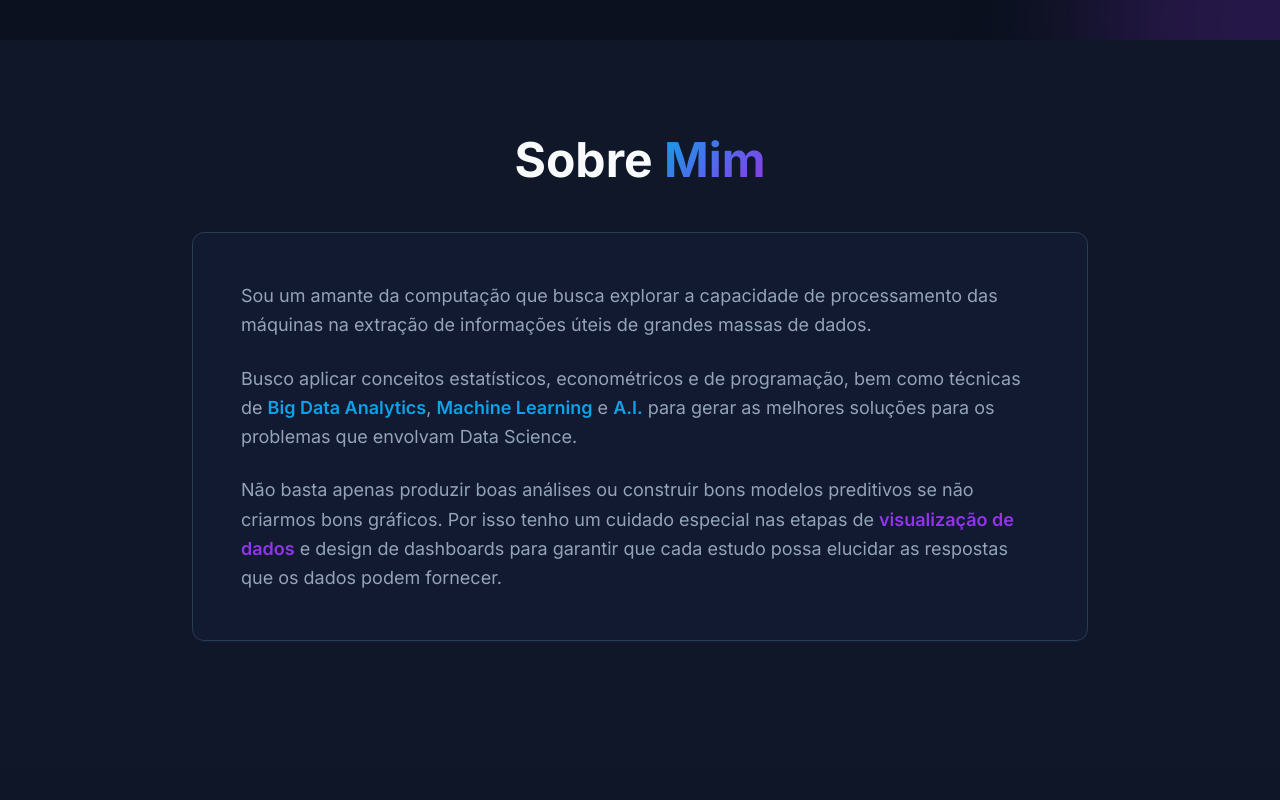
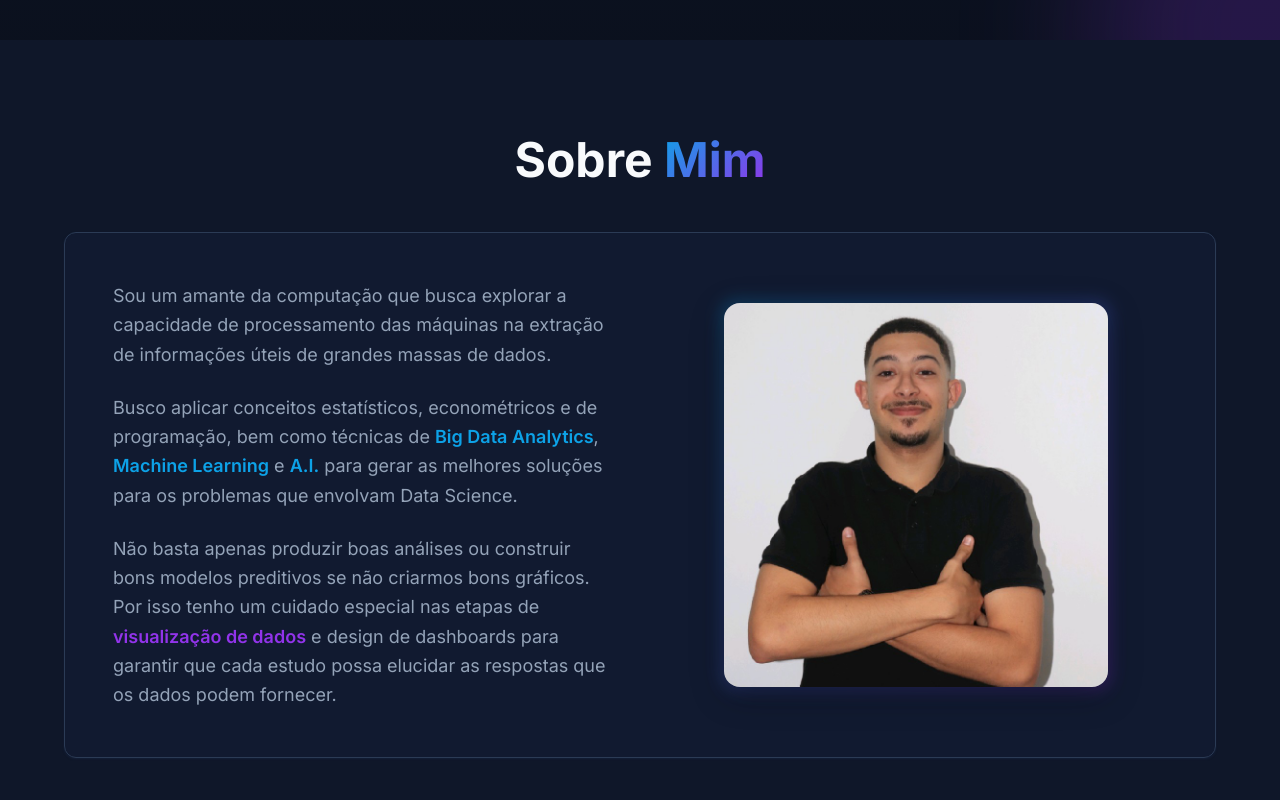
Before and after one commit to VitorConrado04/vitor-reimagined-site, a React (Vite) app: page / in a window 1280 px wide. Shown: the part 760-1560 px from the top of the page. Built offline with nearby package versions, Linux system fonts and the light colour scheme; the HTML template or start-up script is replaced by a standard one.

Commit message:
Add profile picture

```diff
--- a/src/components/About.tsx
+++ b/src/components/About.tsx
@@ -1,16 +1,18 @@
 import { Card } from "@/components/ui/card";
+import profileImage from "@/assets/vitor-profile.jpg";
 
 export const About = () => {
   return (
     <section id="sobre" className="py-24 bg-background">
       <div className="container mx-auto px-4">
-        <div className="max-w-4xl mx-auto">
+        <div className="max-w-6xl mx-auto">
           <h2 className="text-4xl md:text-5xl font-bold text-center mb-12 animate-fade-in">
             Sobre <span className="bg-gradient-primary bg-clip-text text-transparent">Mim</span>
           </h2>
 
           <Card className="p-8 md:p-12 bg-card/50 backdrop-blur border-border shadow-card hover:shadow-glow transition-all animate-slide-up">
-            <div className="space-y-6 text-lg text-muted-foreground leading-relaxed">
+            <div className="grid md:grid-cols-2 gap-8 md:gap-12 items-center">
+              <div className="order-2 md:order-1 space-y-6 text-lg text-muted-foreground leading-relaxed">
                 <p>
                   Sou um amante da computação que busca explorar a capacidade de processamento das máquinas na extração de informações úteis de grandes massas de dados.
                 </p>
@@ -21,6 +23,18 @@ export const About = () => {
                   Não basta apenas produzir boas análises ou construir bons modelos preditivos se não criarmos bons gráficos. Por isso tenho um cuidado especial nas etapas de <span className="text-secondary font-semibold">visualização de dados</span> e design de dashboards para garantir que cada estudo possa elucidar as respostas que os dados podem fornecer.
                 </p>
               </div>
+
+              <div className="order-1 md:order-2 flex justify-center">
+                <div className="relative group">
+                  <div className="absolute -inset-1 bg-gradient-primary rounded-2xl blur opacity-25 group-hover:opacity-75 transition duration-1000 group-hover:duration-200"></div>
+                  <img
+                    src={profileImage}
+                    alt="Vitor Conrado - Data Scientist"
+                    className="relative rounded-2xl w-full max-w-sm shadow-card"
+                  />
+                </div>
+              </div>
+            </div>
           </Card>
         </div>
       </div>
```
Also changed, not shown: src/assets/vitor-profile.jpg (added). Lines whose indentation alone changed are shown as unchanged.
